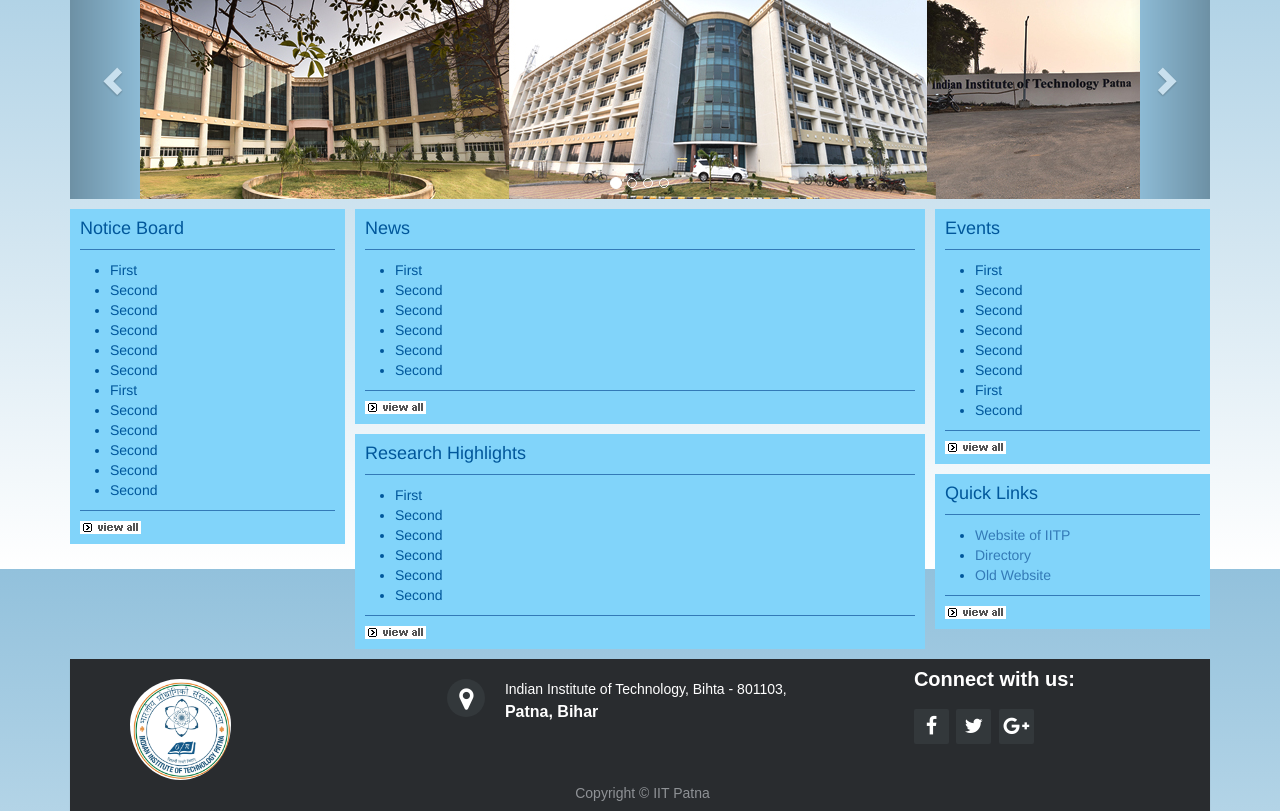
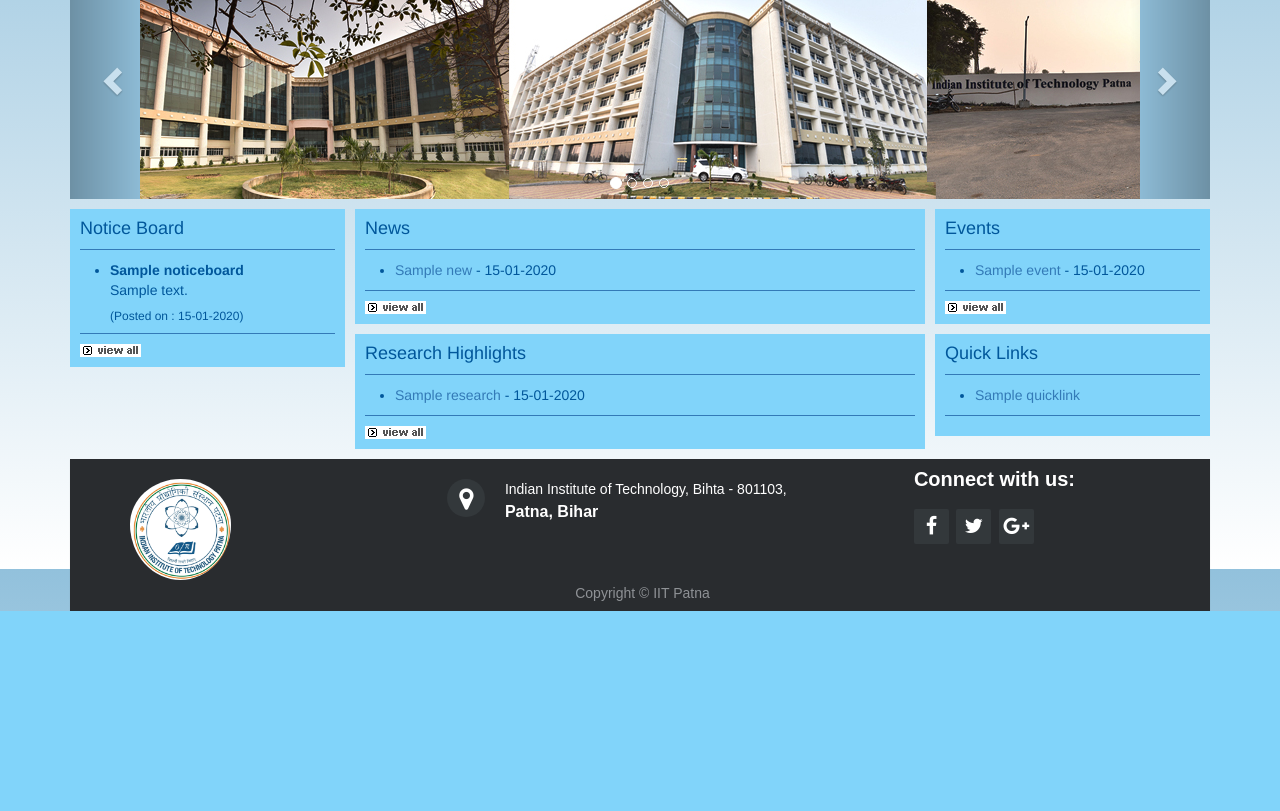
Before and after one commit to kshitij1234/Chemisty-Department-Website, a Django app: page / in a window 1280 px wide. Shown: the part 231-1042 px from the top of the page. After the commit the page ends 842 px from the top, so only its background shows below. Run offline with Django 3.2, Linux system fonts and the light colour scheme; tables that the repository leaves empty hold one stand-in row (values such as "Sample post"); some libraries are stand-ins or nearby versions.

Commit message:
Models for the sections on the home page is ready

```diff
--- /dev/null
+++ b/chemdeptsite/models.py
@@ -0,0 +1,56 @@
+from django.db import models
+
+class NoticeBoard(models.Model):
+    title = models.CharField(max_length=300, blank=False)
+    body = models.CharField(max_length=300, blank=True, null=True)
+    date = models.DateTimeField()
+
+    def __str__(self):
+        return self.title
+
+    class Meta:
+        verbose_name_plural = "NoticeBoard"
+
+class News(models.Model):
+    title = models.CharField(max_length=300, blank=False)
+    link = models.URLField()
+    date = models.DateTimeField()
+
+    def __str__(self):
+        return self.title
+
+    class Meta:
+        verbose_name_plural = "News"
+
+class Events(models.Model):
+    title = models.CharField(max_length=300, blank=False)
+    link = models.URLField()
+    date = models.DateTimeField()
+
+    def __str__(self):
+        return self.title
+
+    class Meta:
+        verbose_name_plural = "Events"
+
+class Research(models.Model):
+    title = models.CharField(max_length=1000, blank=False)
+    link = models.URLField()
+    date = models.DateTimeField()
+
+    def __str__(self):
+        return self.title
+
+    class Meta:
+        verbose_name_plural = "Research"
+
+class QuickLinks(models.Model):
+    title = models.CharField(max_length=300, blank=False)
+    link = models.URLField()
+    date = models.DateTimeField()
+
+    def __str__(self):
+        return self.title
+
+    class Meta:
+        verbose_name_plural = "QuickLinks"
--- a/chemdeptsite/templates/home.html
+++ b/chemdeptsite/templates/home.html
@@ -46,18 +46,9 @@
     <div style="background-color: #81d4fa; color: #01579b;">
       <h4 style="padding: 10px 0 0 10px">Notice Board</h4><hr style="margin: 0 10px 10px 10px; border-color:#337ab7; background-color: #337ab7;">
       <ul>
-        <li>First</li>
-        <li>Second</li>
-        <li>Second</li>
-        <li>Second</li>
-        <li>Second</li>
-        <li>Second</li>
-        <li>First</li>
-        <li>Second</li>
-        <li>Second</li>
-        <li>Second</li>
-        <li>Second</li>
-        <li>Second</li>
+        {% for note in notice %}
+        <li><b>{{note.title}}</b>{% if note.body != None %}<br>{{note.body}}{% endif %}<h6>(Posted on : {{note.date|date:"d-m-Y"}})</h6></li>
+        {% endfor %}
       </ul>
       <hr style="margin: 0 10px 10px 10px; border-color:#337ab7; background-color: #337ab7;">
       <a href="/notice"><img src="{% static 'images/view_all.gif' %}" alt="view all" style="margin: 0 0 10px 10px;"></a>
@@ -68,12 +59,9 @@
     <div style="background-color: #81d4fa; color: #01579b;">
       <h4 style="padding: 10px 0 0 10px">News</h4><hr style="margin: 0 10px 10px 10px; border-color:#337ab7; background-color: #337ab7;">
       <ul>
-        <li>First</li>
-        <li>Second</li>
-        <li>Second</li>
-        <li>Second</li>
-        <li>Second</li>
-        <li>Second</li>
+        {% for n in news %}
+        <li><a target="_blank" href="{{ n.link }}">{{ n.title }}</a> - {{ n.date|date:"d-m-Y" }}</li>
+        {% endfor %}
       </ul>
       <hr style="margin: 0 10px 10px 10px; border-color:#337ab7; background-color: #337ab7;">
       <a href="/news"><img src="{% static 'images/view_all.gif' %}" alt="view all" style="margin: 0 0 10px 10px;"></a>
@@ -83,18 +71,9 @@
         <div style="background-color: #81d4fa; color: #01579b;">
           <h4 style="padding: 10px 0 0 10px">Notice Board</h4><hr style="margin: 0 10px 10px 10px; border-color:#337ab7; background-color: #337ab7;">
           <ul>
-            <li>First</li>
-            <li>Second</li>
-            <li>Second</li>
-            <li>Second</li>
-            <li>Second</li>
-            <li>Second</li>
-            <li>First</li>
-            <li>Second</li>
-            <li>Second</li>
-            <li>Second</li>
-            <li>Second</li>
-            <li>Second</li>
+            {% for note in notice %}
+            <li><b>{{note.title}}</b>{% if note.body != None %}<br>{{note.body}}{% endif %}<h6>(Posted on : {{note.date|date:"d-m-Y"}})</h6></li>
+            {% endfor %}
           </ul>
           <hr style="margin: 0 10px 10px 10px; border-color:#337ab7; background-color: #337ab7;">
           <a href="/notice"><img src="{% static 'images/view_all.gif' %}" alt="view all" style="margin: 0 0 10px 10px;"></a>
@@ -105,18 +84,9 @@
         <div style="background-color: #81d4fa; color: #01579b;">
           <h4 style="padding: 10px 0 0 10px">Events</h4><hr style="margin: 0 10px 10px 10px; border-color:#337ab7; background-color: #337ab7;">
           <ul>
-            <li>First</li>
-            <li>Second</li>
-            <li>Second</li>
-            <li>Second</li>
-            <li>Second</li>
-            <li>Second</li>
-            <li>First</li>
-            <li>Second</li>
-            <li>Second</li>
-            <li>Second</li>
-            <li>Second</li>
-            <li>Second</li>
+            {% for event in events %}
+            <li><a target="_blank" href="{{ event.link }}">{{ event.title }}</a> - {{ event.date|date:"d-m-Y" }}</li>
+            {% endfor %}
           </ul>
           <hr style="margin: 0 10px 10px 10px; border-color:#337ab7; background-color: #337ab7;">
           <a href="/events"><img src="{% static 'images/view_all.gif' %}" alt="view all" style="margin: 0 0 10px 10px;"></a>
@@ -126,12 +96,9 @@
     <div style="background-color: #81d4fa; color: #01579b;">
       <h4 style="padding: 10px 0 0 10px">Research Highlights</h4><hr style="margin: 0 10px 10px 10px; border-color:#337ab7; background-color: #337ab7;">
       <ul>
-        <li>First</li>
-        <li>Second</li>
-        <li>Second</li>
-        <li>Second</li>
-        <li>Second</li>
-        <li>Second</li>
+        {% for r in research %}
+        <li><a target="_blank" href="{{ r.link }}">{{ r.title }}</a> - {{ r.date|date:"d-m-Y" }}</li>
+        {% endfor %}
       </ul>
       <hr style="margin: 0 10px 10px 10px; border-color:#337ab7; background-color: #337ab7;">
       <a href="/research"><img src="{% static 'images/view_all.gif' %}" alt="view all" style="margin: 0 0 10px 10px;"></a>
@@ -142,14 +109,9 @@
     <div style="background-color: #81d4fa; color: #01579b;">
       <h4 style="padding: 10px 0 0 10px;">Events</h4><hr style="margin: 0 10px 10px 10px; border-color:#337ab7; background-color: #337ab7;">
       <ul>
-        <li>First</li>
-        <li>Second</li>
-        <li>Second</li>
-        <li>Second</li>
-        <li>Second</li>
-        <li>Second</li>
-        <li>First</li>
-        <li>Second</li>
+        {% for event in events %}
+        <li><a target="_blank" href="{{ event.link }}">{{ event.title }}</a> - {{ event.date|date:"d-m-Y" }}</li>
+        {% endfor %}
       </ul>
       <hr style="margin: 0 10px 10px 10px; border-color:#337ab7; background-color: #337ab7;">
       <a href="/events"><img src="{% static 'images/view_all.gif' %}" alt="view all" style="margin: 0 0 10px 10px;"></a>
@@ -157,15 +119,14 @@
     <div style="background-color: #81d4fa; color: #01579b;">
       <h4 style="padding: 10px 0 0 10px;">Quick Links</h4><hr style="margin: 0 10px 10px 10px; border-color:#337ab7; background-color: #337ab7;">
       <ul>
-        <li><a traget="_blank" href="https://www.iitp.ac.in/">Website of IITP</a></li>
-        <li><a traget="_blank" href="#">Directory</a></li>
-        <li><a traget="_blank" href="https://www.iitp.ac.in/index.php/departments/school-of-basic-sciences/chemistry/chemistry.html">Old Website</a></li>
+        {% for link in quicklinks %}
+        <li><a target="_blank" href="{{ link.link }}">{{ link.title }}</a></li>
+        {% endfor %}
       </ul>
       <hr style="margin: 0 10px 10px 10px; border-color:#337ab7; background-color: #337ab7;">
-      <a href="/events"><img src="{% static 'images/view_all.gif' %}" alt="view all" style="margin: 0 0 10px 10px;"></a>
+      <div style="height: 10px"></div>
     </div>
   </div>
 </div> <!-- Row container ends here -->
-<div style="height: 10px">
-</div>
+<div style="height: 10px"></div>
 {% endblock %}
--- a/chemdeptsite/views.py
+++ b/chemdeptsite/views.py
@@ -1,4 +1,11 @@
 from django.shortcuts import render
+from .models import NoticeBoard, Events, News, Research, QuickLinks
 
 def index(request):
-    return render(request, 'home.html')
+    notice = NoticeBoard.objects.all().order_by("-date")
+    events = Events.objects.all().order_by("-date")
+    news = News.objects.all().order_by("-date")
+    research = Research.objects.all().order_by("-date")
+    quicklinks = QuickLinks.objects.all().order_by("-date")
+    object_list = {'notice': notice, 'events': events, 'news': news, 'research': research, 'quicklinks': quicklinks}
+    return render(request, 'home.html', object_list)
```
Also changed, not shown: chemdeptsite/admin.py (added, +8 -0 lines), chemdeptsite/migrations/0001_initial.py (added), chemdeptsite/migrations/__init__.py (added).
